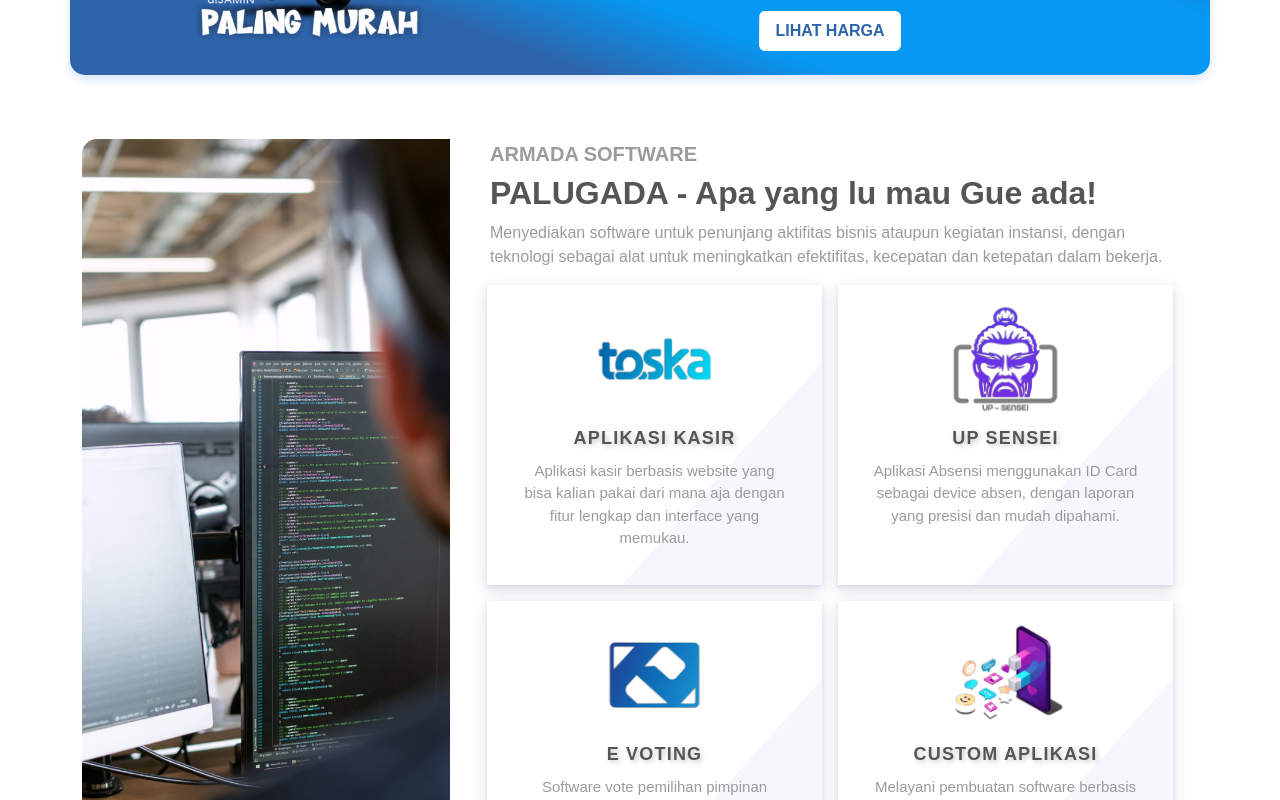
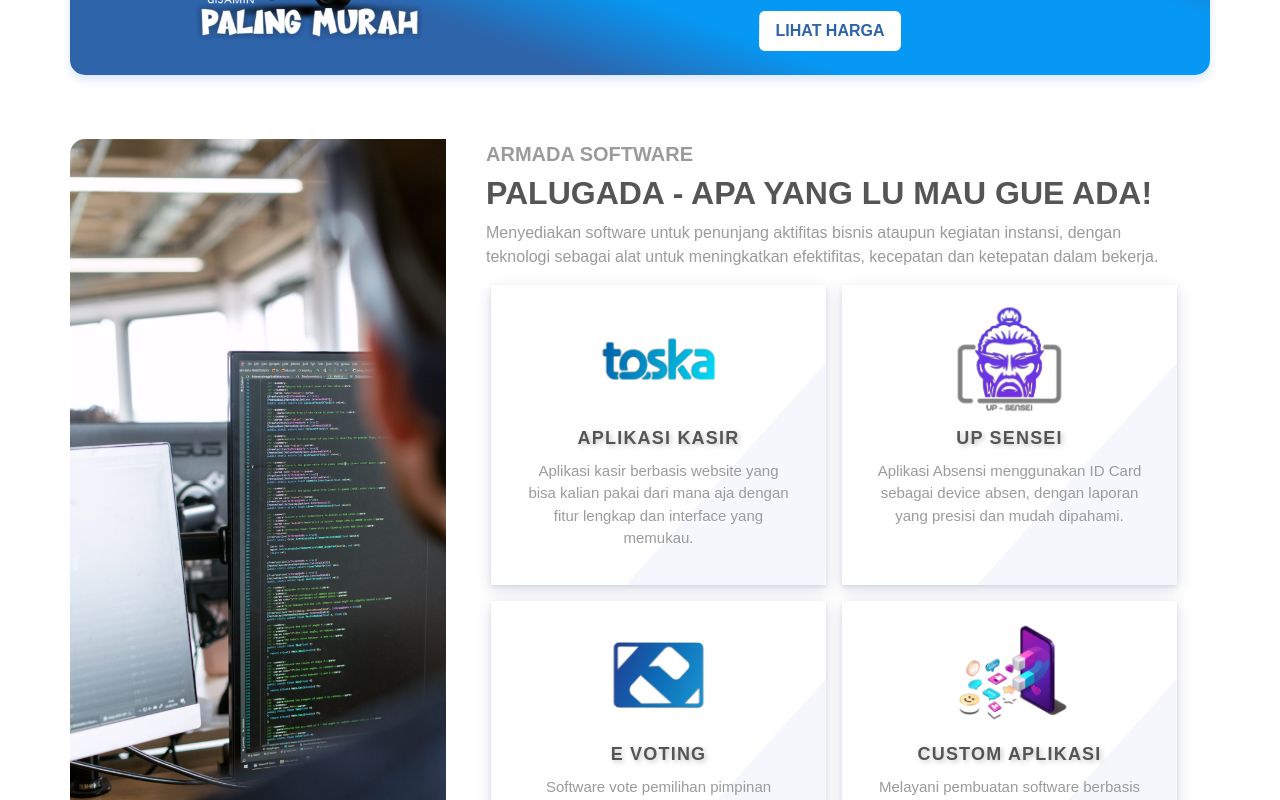
Before and after one commit to Tentacle10/armadacom-app, a React (Vite) app: page / in a window 1280 px wide. Shown: the part 2700-3500 px from the top of the page. Built offline with nearby package versions, Linux system fonts and the light colour scheme.

Commit message:
layoutingV16.5

```diff
--- a/src/App.css
+++ b/src/App.css
@@ -93,8 +93,10 @@
     /* background-image: linear-gradient(0deg, #2e64aa, #2e64aa, #009AD1, #00CCD8, #72FACA, #2e64aa21, #2e64aa00); */
   }
   .banner {
-    margin-left: -16rem !important;
-    margin-top: -6rem;
+    width: 150%;
+    height: 150% !important;
+    /* margin-left: -16rem !important; */
+    /* margin-top: -6rem; */
   }
   .textBanner {
     top: unset;
@@ -372,7 +374,7 @@
 .damkar {
   margin: 0 !important;
   box-shadow: rgb(219 230 255 / 99%) 0px 5px 10px 0px;
-  background-image: linear-gradient(200deg, #2e64aa, #2e64aa,#2e64aa, #0698f3, #0698f3, #0698f3,#2e64aa, #2e64aa, #2e64aa);
+  background-image: linear-gradient(200deg, #2e64aa, #2e64aa, #2e64aa, #0698f3, #0698f3, #0698f3, #2e64aa, #2e64aa, #2e64aa);
   border-radius: 15px;
   height: 100%;
 }
@@ -395,7 +397,7 @@
   }
   .damkar {
     height: 100vh;
-    background-image: linear-gradient(200deg, #2e64aa, #2e64aa, #2e64aa, #0698f3, #0698f3,#2e64aa, #2e64aa, #2e64aa);
+    background-image: linear-gradient(200deg, #2e64aa, #2e64aa, #2e64aa, #0698f3, #0698f3, #2e64aa, #2e64aa, #2e64aa);
     border-radius: 0;
     margin-top: -0.3rem !important;
   }
@@ -418,7 +420,7 @@
   /* background-color: #0698f3; */
 }
 .software {
-  margin: 0 !important;
+  /* margin: 0 !important; */
   /* box-shadow: rgb(219 230 255 / 99%) 0px 5px 10px 0px; */
   /* background-color: #c40b0b; */
   /* border-radius: 15px; */
@@ -522,11 +524,8 @@
     overflow: hidden;
   }
   .software {
-    margin: 1rem 0 0 0 !important;
+    /* margin: 2rem 1.5rem 0rem 1.5rem !important; */
     box-shadow: none;
-  }
-  .softwaredev {
-    padding: 1rem 2.5rem !important;
   }
   .devimg {
     overflow: unset;
@@ -536,12 +535,12 @@
     width: 90%;
     height: auto;
   }
-  .card-container {
-    grid-gap: 0.5rem;
+  .devdesc {
+    margin-top: 1.5rem !important;
   }
   .carddev {
-    margin: 0.75rem 2.65rem !important;
-    width: 285px !important;
+    /* margin: 0.75rem 2.65rem !important; */
+    /* width: 100% !important; */
     height: 300px;
   }
 }
@@ -562,7 +561,7 @@
   .testimonials {
     box-shadow: none;
   }
-  .react-multi-carousel-list{
+  .react-multi-carousel-list {
     padding: 0rem !important;
   }
 }
--- a/src/component/content/SoftwareContent.jsx
+++ b/src/component/content/SoftwareContent.jsx
@@ -1,10 +1,10 @@
-import { Col, Container, Row, Button } from "react-bootstrap";
+import {Col, Container, Row, Button} from "react-bootstrap";
 import Devimg from "../../assets/img/devimg.jpg";
 import Toska from "../../assets/img/dev/toska.png";
 import UpSensei from "../../assets/img/dev/upsensei.png";
 import Evoting from "../../assets/img/dev/evoting.png";
 import Custom from "../../assets/img/dev/custom.png";
-import { CheckAll } from "react-bootstrap-icons";
+import {CheckAll} from "react-bootstrap-icons";
 
 const SoftwareContent = () => {
   const devcard = [
@@ -45,40 +45,29 @@
             <img src={Devimg} alt="dev" />
           </Col>
           <Col className="softwaredev d-flex flex-column align-items-center justify-content-center">
-            <Col md={12} className="mb-3">
-              <h6 className="fw-bold fs-5" style={{ color: "#9b9b9b" }}>
+            <Col md={12} className="devdesc mb-3">
+              <h6 className="fw-bold fs-5" style={{color: "#9b9b9b"}}>
                 ARMADA SOFTWARE
               </h6>
-              <h2 className="fw-bolder mb-2">
-                PALUGADA - Apa yang lu mau Gue ada!
-              </h2>
-              <div style={{ color: "#9b9b9b" }}>
-                Menyediakan software untuk penunjang aktifitas bisnis ataupun
-                kegiatan instansi, dengan teknologi sebagai alat untuk
-                meningkatkan efektifitas, kecepatan dan ketepatan dalam bekerja.
-              </div>
+              <h2 className="fw-bolder mb-2 text-uppercase">PALUGADA - Apa yang lu mau Gue ada!</h2>
+              <div style={{color: "#9b9b9b"}}>Menyediakan software untuk penunjang aktifitas bisnis ataupun kegiatan instansi, dengan teknologi sebagai alat untuk meningkatkan efektifitas, kecepatan dan ketepatan dalam bekerja.</div>
             </Col>
+            <Col className="devcard">
               <Row md={12} className="card-container justify-content-center">
                 {devcard.map((devcard, index) => (
                   <Col md={6} key={index} className="carddev">
                     <Row className="carddev-inner">
                       <div className="card-front text-center">
-                      <img
-                        src={devcard.icon}
-                        alt="Devimg"
-                        className="logodev"
-                      />
+                        <img src={devcard.icon} alt="Devimg" className="logodev" />
                         <Col>
                           <div className="ls title-card">{devcard.title}</div>
-                        <div className="body-text text-center">
-                          {devcard.desc}
-                        </div>
+                          <div className="body-text text-center">{devcard.desc}</div>
                         </Col>
                       </div>
                       <div className="card-back text-center">
-                      <h6>Start From</h6>
+                        <h6 style={{color: "#efefef"}}>Start From</h6>
                         <h1 className="fw-bold">{devcard.harga}</h1>
-                      <Col className="list text-start">
+                        <Col className="list text-start mx-4">
                           <Col>
                             <CheckAll /> Cross Platform
                           </Col>
@@ -95,7 +84,7 @@
                             <CheckAll /> Setting Lengkap & Mudah
                           </Col>
                         </Col>
-                      <Button variant="light" className="btn-a ">
+                        <Button variant="light" className="mt-3 btn-a ">
                           {devcard.btn}
                         </Button>
                       </div>
@@ -104,6 +93,7 @@
                 ))}
               </Row>
             </Col>
+          </Col>
         </Row>
       </Container>
     </>
--- a/src/component/header/Header.css
+++ b/src/component/header/Header.css
@@ -27,7 +27,7 @@
 }
 
 .navbar.navigation-wrap {
-  background-image: linear-gradient(200deg, #2e64aa, #2e64aaec,  #2e64aad2, #2e64aa88, #2e64aa67, #2e64aa33);
+  background-image: linear-gradient(200deg, #2e64aa, #2e64aaec, #2e64aad2, #2e64aa88, #2e64aa67, #2e64aa33);
   padding: 10px 0;
   -webkit-backdrop-filter: blur(15px) brightness(75%) saturate(70%);
   backdrop-filter: blur(15px) brightness(75%) saturate(70%);
@@ -284,7 +284,10 @@
     border: 1px solid #dbdbdbe7;
   }
   .offcanvas {
+    background-color: rgba(240, 240, 240, 0.85);
     max-width: 65%;
+    -webkit-backdrop-filter: blur(3px) brightness(100%) saturate(100%);
+    backdrop-filter: blur(3px) brightness(100%) saturate(100%);
   }
   .offcanvas-body {
     padding: 0 2.5rem !important;
@@ -293,6 +296,9 @@
     background-color: #fff;
     border: none;
     color: #2e64aa !important;
+  }
+  .btn-a.dropdown-item {
+    background-color: transparent !important;
   }
   .bg-blue {
     margin: 1rem 0 0 0 !important;
@@ -368,6 +374,9 @@
     border: none;
     background-color: #000;
   }
+  .nav-item.show .dropdown-menu::before {
+    content: none;
+  }
   .dropdown-toggle::after {
     position: absolute;
     display: block;
```
Lines whose indentation alone changed are shown as unchanged.
